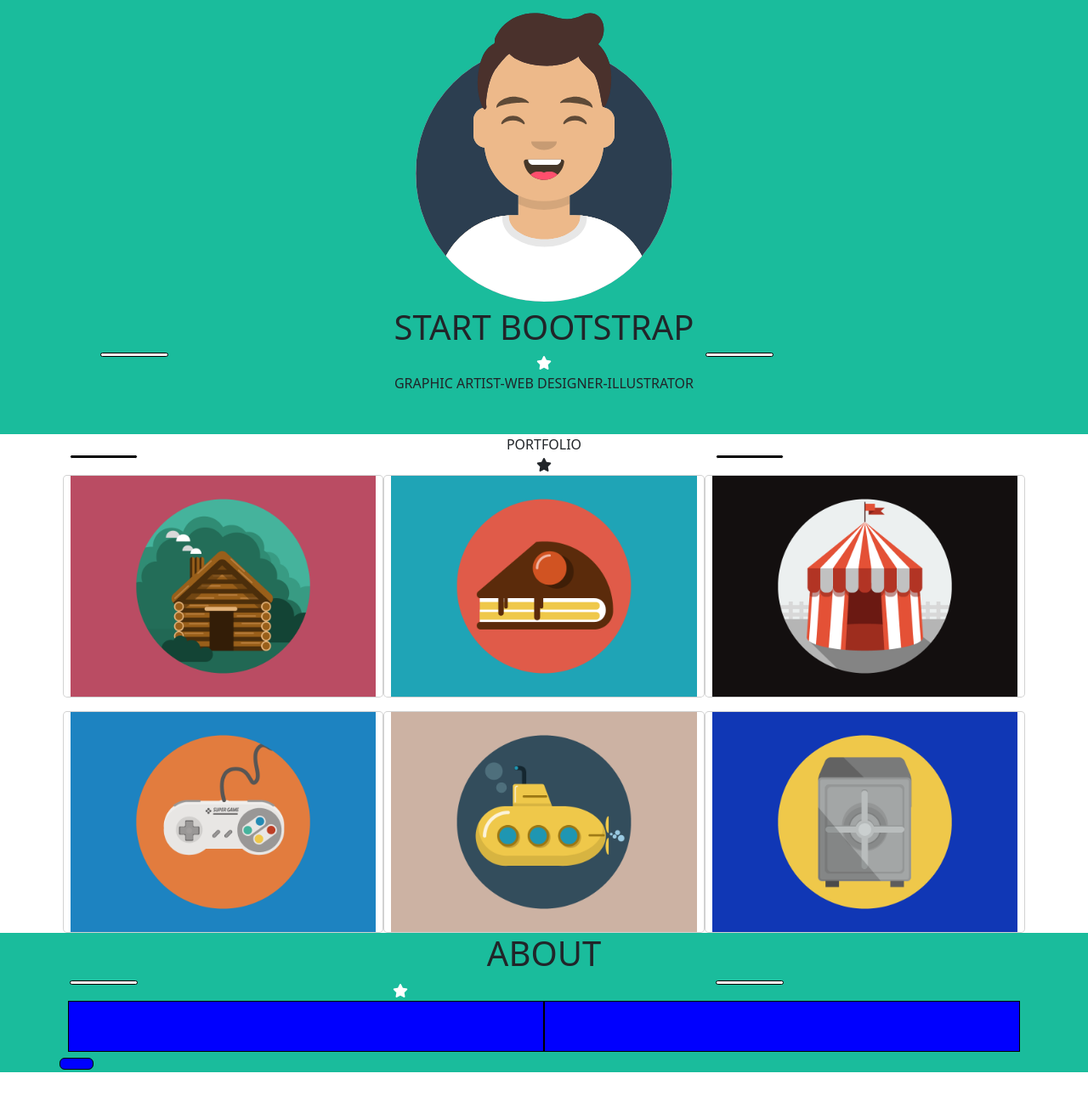
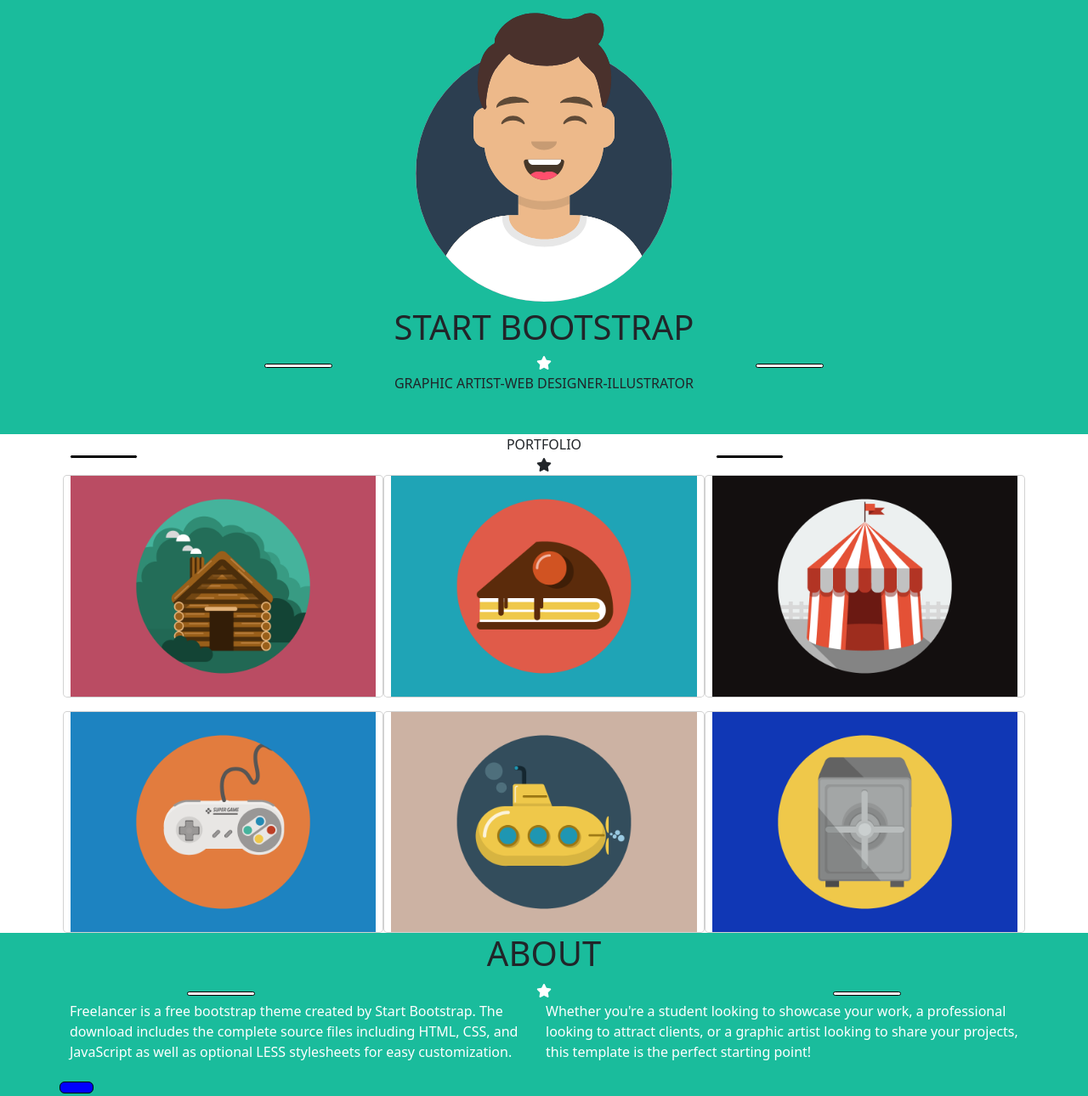
Before and after one commit to WChristianPerera/html-css-bootstrap-freelancer, a plain HTML site: page index.html in a window 1280 px wide. Shown: the part 101-1391 px from the top of the page at 85% size. Before the commit the page ends 1363 px from the top, so only its background shows below. Drawn offline with nearby package versions, Linux system fonts and the light colour scheme.

Commit message:
Add About us Attribute

```diff
--- a/assets/style.css
+++ b/assets/style.css
@@ -38,6 +38,7 @@
     background-color: white;
     border-radius: 5px;
     border: 1px solid black;
+    display: inline-block ;
 }
 
 .black-bar{
@@ -55,10 +56,7 @@
 }
 
 .text-1,.text-2{
-    height: 60px;
-    background-color: blue;
-    border: 1px solid black;
-
+    color:white
 }
 
 .btn{
--- a/index.html
+++ b/index.html
@@ -56,23 +56,23 @@
             <div class="container text-center p-5">
                 <div class="row">
                     <div class="col"></div>
-                    <div class="col-9 col-md ">
+                    <div class="col-10 col-md ">
                         <img src="img/avatar.svg" alt="">
                     </div>
                     <div class="col"></div>
                 </div>
-                <div class="row">
+                <div class="row whi">
                     <div class="col"></div>
-                    <div class="col-9 fs-1">
+                    <div class="col  fs-1 text-nowrap">
                         START BOOTSTRAP
                     </div>
                     <div class="col"></div>
                 </div>
-                <div class="row">
-                    <div class="col">
+                <div class="row align-items-center">
+                    <div class="col ">
                         <div class="white-bar"></div>
                     </div>
-                    <div class="col"><i class="fa-solid fa-star" style="color: #ffffff;"></i></div>
+                    <div class="col-1"><i class="fa-solid fa-star" style="color: #ffffff;"></i></div>
                     <div class="col">
                         <div class="white-bar"></div>
                     </div>
@@ -116,7 +116,7 @@
                 <div class="row">
                     <div class="col text-center"><h1>ABOUT</h1></div>
                 </div>
-                <div class="row">
+                <div class="row text-center">
                     <div class="col">
                         <div class="white-bar"></div>
                     </div>
@@ -127,17 +127,31 @@
                 </div>
                 <div class="row g-md-1">
                     <div class="col-3 d-md-none"></div>
-                    <div class="col-6 text-1 "></div>
+                    <div class="col-6 text-1 ">
+                        <div class="content">
+                            <p>Freelancer is a free bootstrap theme created by Start Bootstrap.
+                                The download includes the complete source files including HTML, CSS, and JavaScript as well as optional LESS stylesheets for easy customization.
+                            </p>
+                        </div>
+                    </div>
                     <div class="col-3 d-md-none"></div>
                     <div class="col-3 d-md-none"></div>
-                    <div class="col-6 text-2"></div>
+                    <div class="col-6 text-2">
+                        <div class="content">
+                            <p>Whether you're a student looking to showcase your work, a professional looking to attract clients,
+                                or a graphic artist looking to share your projects, this template is the perfect starting point!
+                            </p>
+                        </div>
+                    </div>
                     <div class="col-3 d-md-none"></div>
 
                 </div>
 
 
 
-                <div class="row btn"></div>
+                <div class="row btn">
+
+                </div>
             </div>
 
         </section>
```
